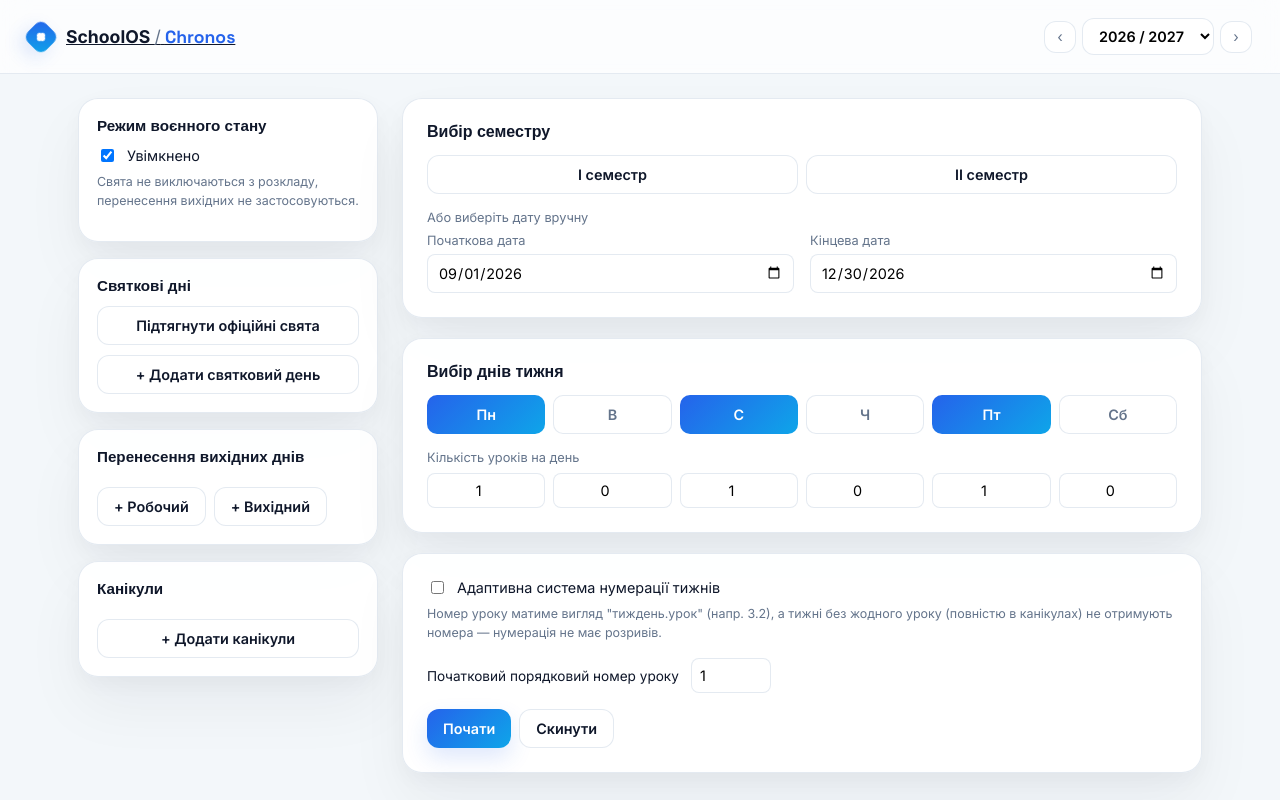
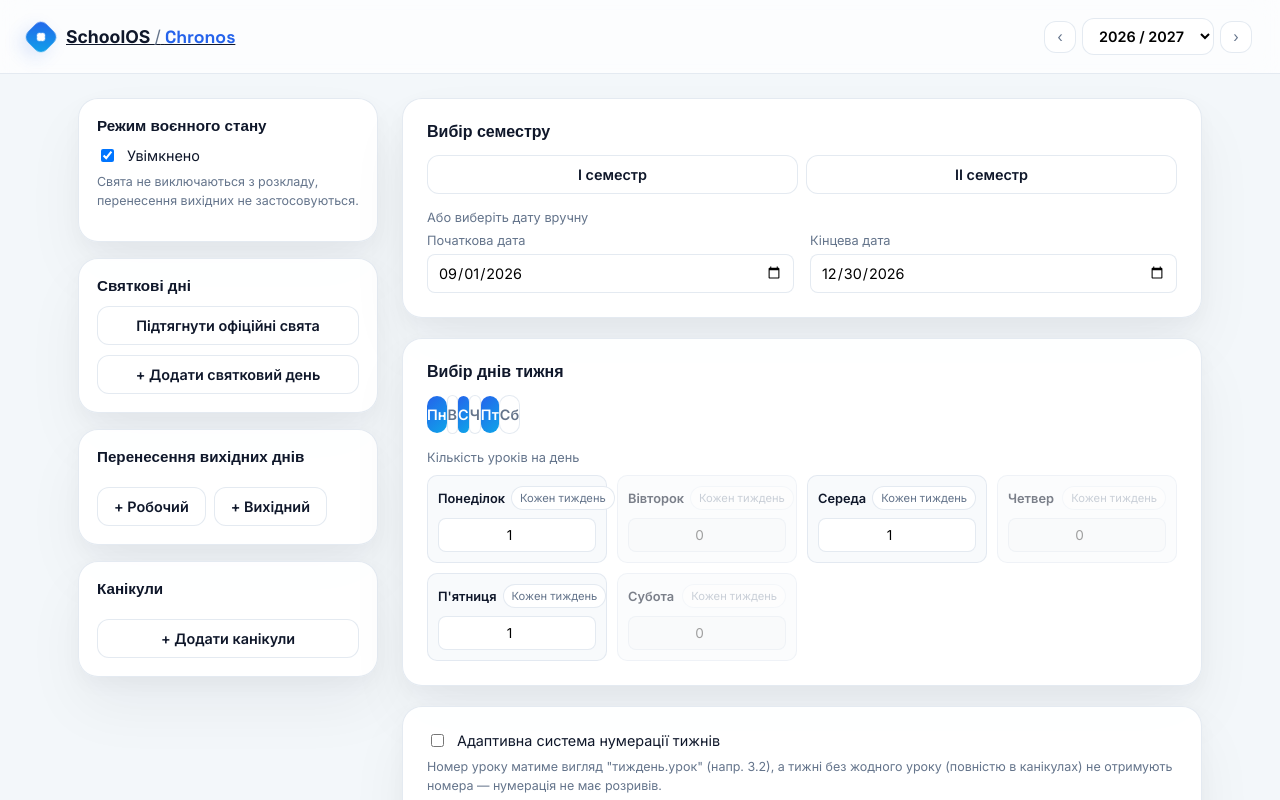
Before and after one commit to schoolosua/schoolosua.github.io, a React (Vite) app in the folder chronos/: page / in a window 1280 px wide. Shown: the top 800 px of the page. Built offline with nearby package versions, Linux system fonts and the light colour scheme; a web font is replaced by a local one.

Commit message:
Функція уроків через тиждень (непарні/парні)

```diff
--- a/chronos/src/App.tsx
+++ b/chronos/src/App.tsx
@@ -53,17 +53,35 @@ function App() {
   function toggleWeekday(idx: number) {
     const current = settings.weekdays[idx] ?? 0
     const next = { ...settings.weekdays }
+    const nextPatterns = { ...settings.weekPatterns }
     if (current > 0) {
       next[idx] = 0
+      delete nextPatterns[idx]
     } else {
       next[idx] = 1
     }
-    updateSettings({ weekdays: next })
+    updateSettings({ weekdays: next, weekPatterns: nextPatterns })
   }
 
   function setLessonsPerDay(idx: number, value: number) {
     const next = { ...settings.weekdays, [idx]: value }
     updateSettings({ weekdays: next })
+  }
+
+  function toggleWeekPattern(idx: number) {
+    const pattern = settings.weekPatterns && settings.weekPatterns[idx]
+      ? settings.weekPatterns[idx]
+      : { alternate: false, oddCount: 1, evenCount: 1 }
+    const next = { ...settings.weekPatterns, [idx]: { ...pattern, alternate: !pattern.alternate } }
+    updateSettings({ weekPatterns: next })
+  }
+
+  function setPatternCount(idx: number, field: 'oddCount' | 'evenCount', value: number) {
+    const pattern = settings.weekPatterns && settings.weekPatterns[idx]
+      ? settings.weekPatterns[idx]
+      : { alternate: false, oddCount: 1, evenCount: 1 }
+    const next = { ...settings.weekPatterns, [idx]: { ...pattern, [field]: Math.max(0, Number(value)) } }
+    updateSettings({ weekPatterns: next })
   }
 
   // --- Канікули ---
@@ -339,17 +357,56 @@ function App() {
             </div>
 
             <p className="section-sublabel">Кількість уроків на день</p>
-            <div className="weekday-count-row">
-              {WEEKDAY_BUTTON_LABELS.map((_, idx) => (
+            <div className="weekday-cell-grid">
+              {WEEKDAY_BUTTON_LABELS.map((label, idx) => {
+                const isSelected = (settings.weekdays[idx] ?? 0) > 0
+                const pattern = settings.weekPatterns && settings.weekPatterns[idx]
+                const isAlternate = !!pattern?.alternate
+                return (
+                  <div key={idx} className={isSelected ? 'weekday-cell' : 'weekday-cell dim'}>
+                    <div className="weekday-cell-head">
+                      <span className="weekday-cell-label">{WEEKDAY_LABELS[idx]}</span>
+                      <button
+                        className={isSelected && isAlternate ? 'weekday-pattern-btn active' : 'weekday-pattern-btn'}
+                        disabled={!isSelected}
+                        onClick={() => toggleWeekPattern(idx)}
+                      >
+                        {isAlternate ? 'Через тиждень' : 'Кожен тиждень'}
+                      </button>
+                    </div>
+                    {isSelected && isAlternate ? (
+                      <div className="weekday-pair">
+                        <label>
+                          Непарні тижні
                           <input
-                  key={idx}
                             type="number"
                             min={0}
-                  disabled={settings.weekdays[idx] === 0}
+                            value={pattern?.oddCount ?? 0}
+                            onChange={(e) => setPatternCount(idx, 'oddCount', Number(e.target.value))}
+                          />
+                        </label>
+                        <label>
+                          Парні тижні
+                          <input
+                            type="number"
+                            min={0}
+                            value={pattern?.evenCount ?? 0}
+                            onChange={(e) => setPatternCount(idx, 'evenCount', Number(e.target.value))}
+                          />
+                        </label>
+                      </div>
+                    ) : (
+                      <input
+                        type="number"
+                        min={0}
+                        disabled={!isSelected}
                         value={settings.weekdays[idx] ?? 0}
                         onChange={(e) => setLessonsPerDay(idx, Math.max(0, Number(e.target.value)))}
                       />
-              ))}
+                    )}
+                  </div>
+                )
+              })}
             </div>
             {selectedWeekdaysCount === 0 && (
               <p className="hint">Обери хоча б один день тижня вище.</p>
--- a/chronos/src/dateEngine.ts
+++ b/chronos/src/dateEngine.ts
@@ -42,6 +42,24 @@ function mondayOfWeek(date: Date): string {
   return toIso(addDays(date, -dow))
 }
 
+// Порядковий номер тижня (1=перший тиждень діапазону). Перший недільний понеділок — тиждень 1.
+function weekOrdinal(date: Date, rangeStart: Date): number {
+  const weekStart = mondayOfWeek(rangeStart)
+  const iso = toIso(date)
+  const diffDays = Math.round((toDate(iso).getTime() - toDate(weekStart).getTime()) / 86400000)
+  return Math.floor(diffDays / 7) + 1
+}
+
+// Кількість уроків у обраний день у даний тиждень (враховує "через тиждень" та парадокс парних тижнів)
+function lessonsForDay(settings: ChronosSettings, dow: number, order: number): number {
+  const base = settings.weekdays[dow] ?? 0
+  const pattern = settings.weekPatterns && settings.weekPatterns[dow]
+  if (pattern && pattern.alternate) {
+    return order % 2 === 1 ? pattern.oddCount : pattern.evenCount
+  }
+  return base
+}
+
 export function generateLessons(settings: ChronosSettings): LessonEntry[] {
   const start = toDate(settings.rangeStart)
   const end = toDate(settings.rangeEnd)
@@ -75,8 +93,8 @@ export function generateLessons(settings: ChronosSettings): LessonEntry[] {
     }
 
     if (isNormallySelected) {
-      const lessonsCount = settings.weekdays[dow] ?? 0
-      for (let i = 0; i < lessonsCount; i++) {
+      const lessonCount = lessonsForDay(settings, dow, weekOrdinal(cursor, start))
+      for (let i = 0; i < lessonCount; i++) {
         raw.push({ date: iso, weekdayIdx: dow })
       }
     }
--- a/chronos/src/styles.css
+++ b/chronos/src/styles.css
@@ -343,15 +343,92 @@ button, input, select {
   border-radius: 8px;
 }
 
-.weekday-toggle-row,
-.weekday-count-row {
+.weekday-cell-grid {
   display: grid;
-  grid-template-columns: repeat(6, 1fr);
+  grid-template-columns: repeat(auto-fit, minmax(170px, 1fr));
+  gap: 10px;
+  margin-top: 10px;
+}
+
+.weekday-cell {
+  background: #f8fafc;
+  border: 1px solid var(--card-border);
+  border-radius: 10px;
+  padding: 10px;
+  display: flex;
+  flex-direction: column;
   gap: 8px;
 }
 
-.weekday-count-row {
-  margin-top: 8px;
+.weekday-cell.dim {
+  opacity: 0.55;
+}
+
+.weekday-cell-head {
+  display: flex;
+  justify-content: space-between;
+  align-items: center;
+  gap: 6px;
+}
+
+.weekday-cell-label {
+  font-size: 0.8rem;
+  font-weight: 600;
+  color: var(--text);
+}
+
+.weekday-pattern-btn {
+  border: 1px solid var(--card-border);
+  background: #fff;
+  color: var(--text-muted);
+  font-size: 0.7rem;
+  padding: 4px 8px;
+  border-radius: 999px;
+  cursor: pointer;
+  white-space: nowrap;
+}
+
+.weekday-pattern-btn.active {
+  background: linear-gradient(135deg, var(--primary-neon), var(--accent));
+  color: #fff;
+  border: none;
+}
+
+.weekday-pattern-btn:disabled {
+  cursor: not-allowed;
+  opacity: 0.6;
+}
+
+.weekday-cell input[type='number'] {
+  width: 100%;
+  padding: 8px 6px;
+  text-align: center;
+  border: 1px solid var(--card-border);
+  border-radius: 8px;
+  font-size: 0.85rem;
+}
+
+.weekday-pair {
+  display: flex;
+  gap: 8px;
+}
+
+.weekday-pair label {
+  flex: 1;
+  display: flex;
+  flex-direction: column;
+  gap: 4px;
+  font-size: 0.7rem;
+  color: var(--text-muted);
+}
+
+.weekday-pair input[type='number'] {
+  width: 100%;
+  padding: 7px 4px;
+  text-align: center;
+  border: 1px solid var(--card-border);
+  border-radius: 8px;
+  font-size: 0.8rem;
 }
 
 .weekday-btn {
--- a/chronos/src/types.ts
+++ b/chronos/src/types.ts
@@ -21,7 +21,16 @@ export interface DayTransfer {
 }
 
 // Ключі 0..5 відповідають дням тижня Пн..Сб (неділя ніколи не буває навчальним днем)
-export type WeekdaySettings = Record<number, number> // значення = кількість уроків цього предмета в цей день (0 = день не обрано)
+export type WeekdaySettings = Record<number, number> // значення = кількість уроків (0 = день не обрано)
+
+// Опція "Через тиждень" (непарні/в/парні тижні): окрема кількість уроків для непарних і парних тижнів
+export interface WeekPattern {
+  alternate: boolean // true = уроки через тиждень (парні/непарні)
+  oddCount: number // кількість уроків у непарний тиждень
+  evenCount: number // кількість уроків у парний тиждень
+}
+
+export type WeekPatterns = Record<number, WeekPattern>
 
 export interface ChronosSettings {
   academicYearStart: number // рік початку навчального року, напр. 2026 означає "2026/2027"
@@ -32,6 +41,7 @@ export interface ChronosSettings {
   martialLawMode: boolean // true = воєнний стан: свята НЕ виключаються, перенесення не застосовуються
   dayTransfers: DayTransfer[]
   weekdays: WeekdaySettings
+  weekPatterns: WeekPatterns
   startingLessonNumber: number
   adaptiveWeekNumbering: boolean
 }
@@ -56,6 +66,7 @@ export function defaultSettings(academicYearStart: number): ChronosSettings {
     martialLawMode: true,
     dayTransfers: [],
     weekdays: { 0: 1, 2: 1, 4: 1 },
+    weekPatterns: {},
     startingLessonNumber: 1,
     adaptiveWeekNumbering: false,
   }
```
Lines whose indentation alone changed are shown as unchanged.
